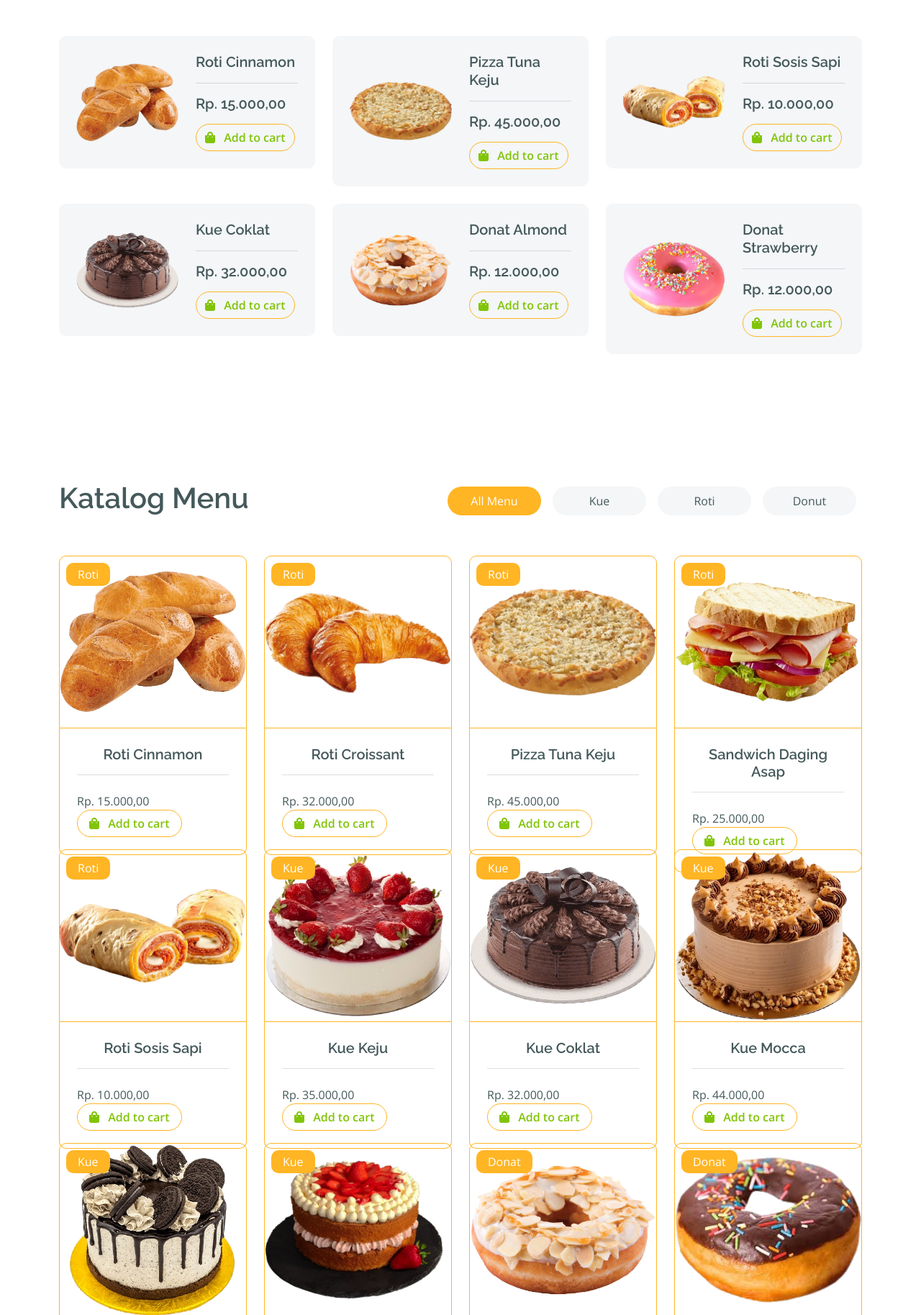
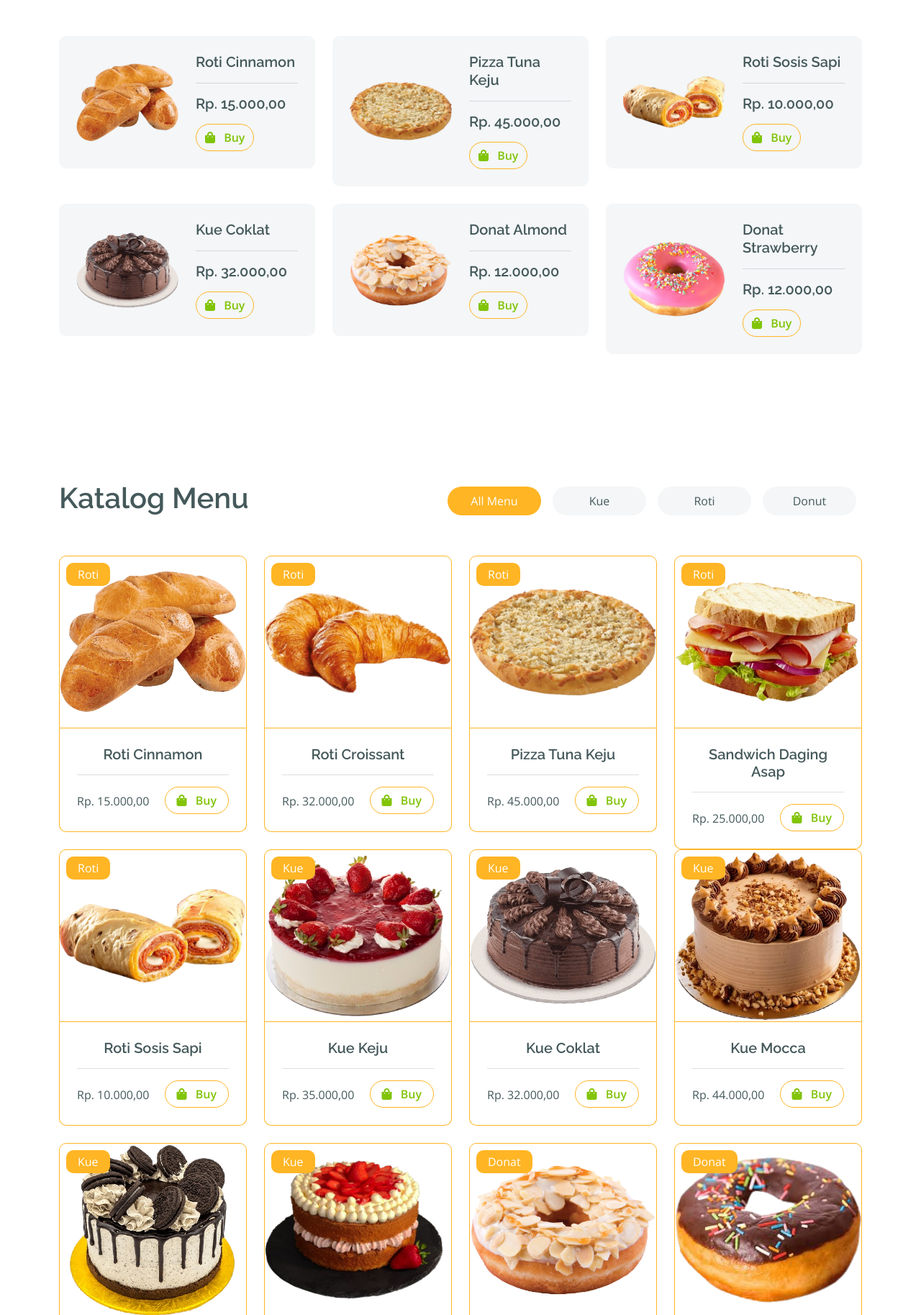
Before and after one commit to BamBoos28/fruitacke, a PHP site: page /catalog.php in a window 1280 px wide. Shown: the part 241-2068 px from the top of the page at 72% size. Run offline with PHP 8.4, Linux system fonts and the light colour scheme; data comes from the database, SQL or seed files in the repository; some libraries are stand-ins or nearby versions.

Commit message:
add cart to buy

```diff
--- a/catalog.php
+++ b/catalog.php
@@ -57,7 +57,7 @@ while ($row = mysqli_fetch_assoc($result)) {
                                 </h5>
                                 <a href="./details.php?id_produk=<?= $produk['id_produk']; ?>"
                                     class="btn border border-secondary rounded-pill text-primary"><i
-                                        class="fa fa-shopping-bag me-2 text-primary"></i> Add to cart</a>
+                                        class="fa fa-shopping-bag me-2 text-primary"></i>   Buy</a>
                             </div>
                         </div>
                     </div>
@@ -129,8 +129,7 @@ while ($row = mysqli_fetch_assoc($result)) {
                                                     </div>
                                                     <a href="./details.php?id_produk=<?= $produk['id_produk']; ?>"
                                                         class="btn border border-secondary rounded-pill px-3 text-primary"><i
-                                                            class="fa fa-shopping-bag me-2 text-primary"></i> Add to
-                                                        cart</a>
+                                                            class="fa fa-shopping-bag me-2 text-primary"></i> Buy</a>
                                                 </div>
                                             </div>
                                         </div>
@@ -166,8 +165,8 @@ while ($row = mysqli_fetch_assoc($result)) {
                                                     </div>
                                                     <a href="./details.php?id_produk=<?= $produk['id_produk']; ?>"
                                                         class="btn border border-secondary rounded-pill px-3 text-primary"><i
-                                                            class="fa fa-shopping-bag me-2 text-primary"></i> Add to
-                                                        cart</a>
+                                                            class="fa fa-shopping-bag me-2 text-primary"></i>
+                                                         Buy</a>
                                                 </div>
                                             </div>
                                         </div>
@@ -203,8 +202,8 @@ while ($row = mysqli_fetch_assoc($result)) {
                                                     </div>
                                                     <a href="./details.php?id_produk=<?= $produk['id_produk']; ?>"
                                                         class="btn border border-secondary rounded-pill px-3 text-primary"><i
-                                                            class="fa fa-shopping-bag me-2 text-primary"></i> Add to
-                                                        cart</a>
+                                                            class="fa fa-shopping-bag me-2 text-primary"></i>
+                                                         Buy</a>
                                                 </div>
                                             </div>
                                         </div>
@@ -240,8 +239,8 @@ while ($row = mysqli_fetch_assoc($result)) {
                                                     </div>
                                                     <a href="./details.php?id_produk=<?= $produk['id_produk']; ?>"
                                                         class="btn border border-secondary rounded-pill px-3 text-primary"><i
-                                                            class="fa fa-shopping-bag me-2 text-primary"></i> Add to
-                                                        cart</a>
+                                                            class="fa fa-shopping-bag me-2 text-primary"></i>
+                                                         Buy</a>
                                                 </div>
                                             </div>
                                         </div>
--- a/details.php
+++ b/details.php
@@ -69,7 +69,7 @@ while ($row = mysqli_fetch_assoc($result)) {
                             </div>
                         </div>
                         <a href="#" class="btn border border-secondary rounded-pill px-4 py-2 mb-4 text-primary"><i
-                                class="fa fa-shopping-bag me-2 text-primary"></i> Add to cart</a>
+                                class="fa fa-shopping-bag me-2 text-primary"></i>  Buy</a>
                     </div>
                 </div>
             </div>
@@ -90,7 +90,7 @@ while ($row = mysqli_fetch_assoc($result)) {
                             <div class="d-flex justify-content-between flex-lg-wrap">
                                 <div class="text-dark mt-1">Rp. <?= number_format($produk['harga'], 2, ",", ".") ?></div>
                                 <a href="./details.php?id_produk=<?= $produk['id_produk']; ?>" class="btn border border-secondary rounded-pill px-3 py-1 mb-4 text-primary"><i
-                                        class="fa fa-shopping-bag me-2 text-primary"></i> Add to cart</a>
+                                        class="fa fa-shopping-bag me-2 text-primary"></i>  Buy</a>
                             </div>
                         </div>
                     </div>
--- a/index.php
+++ b/index.php
@@ -129,7 +129,7 @@ while ($row = mysqli_fetch_assoc($result)) {
                                 </h5>
                                 <a href="./details.php?id_produk=<?= $produk['id_produk']; ?>"
                                     class="btn border border-secondary rounded-pill px-3 text-primary"><i
-                                        class="fa fa-shopping-bag me-2 text-primary"></i> Add to cart</a>
+                                        class="fa fa-shopping-bag me-2 text-primary"></i>  Buy</a>
                             </div>
                         </div>
                     </div>
```
